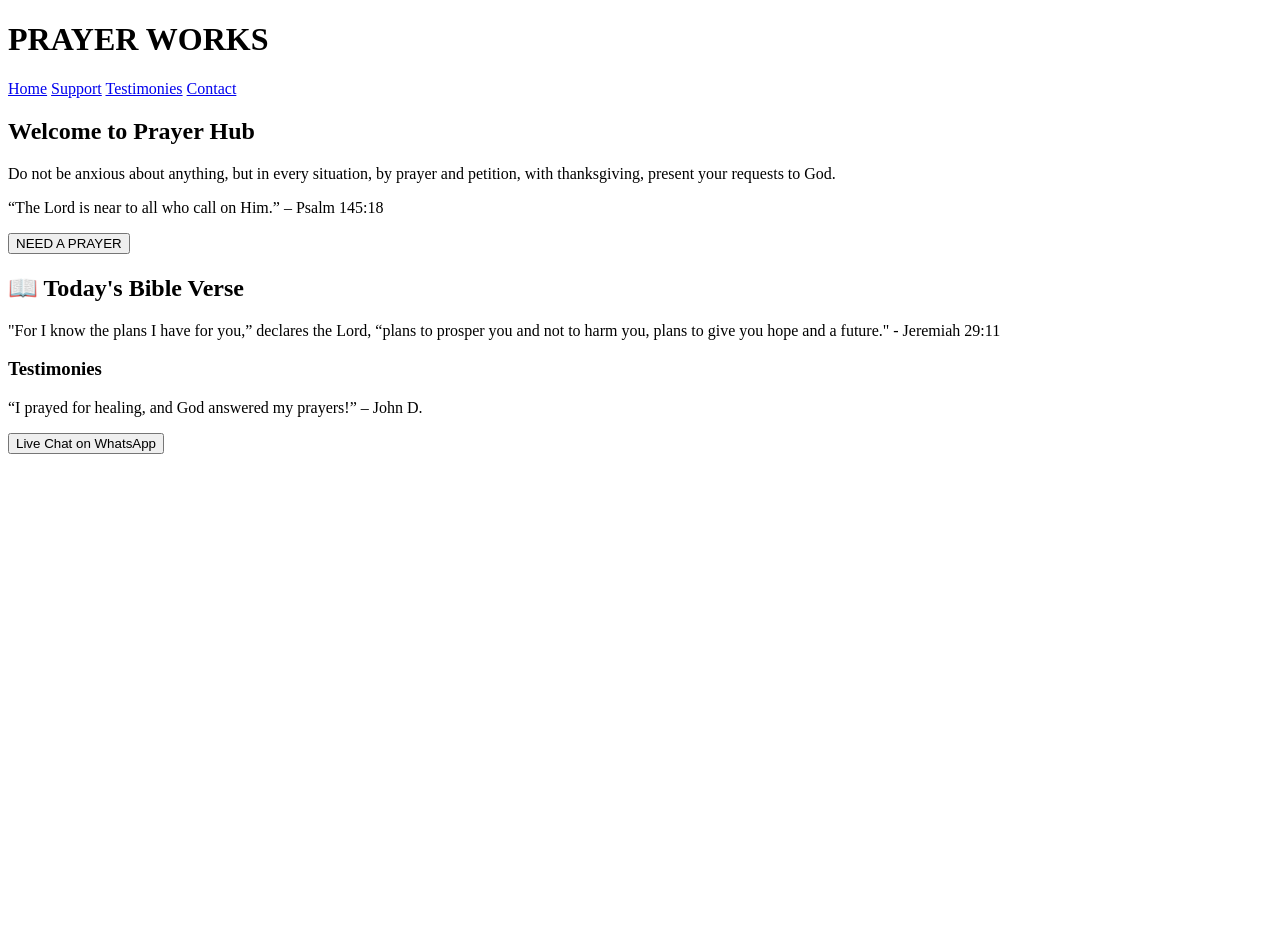
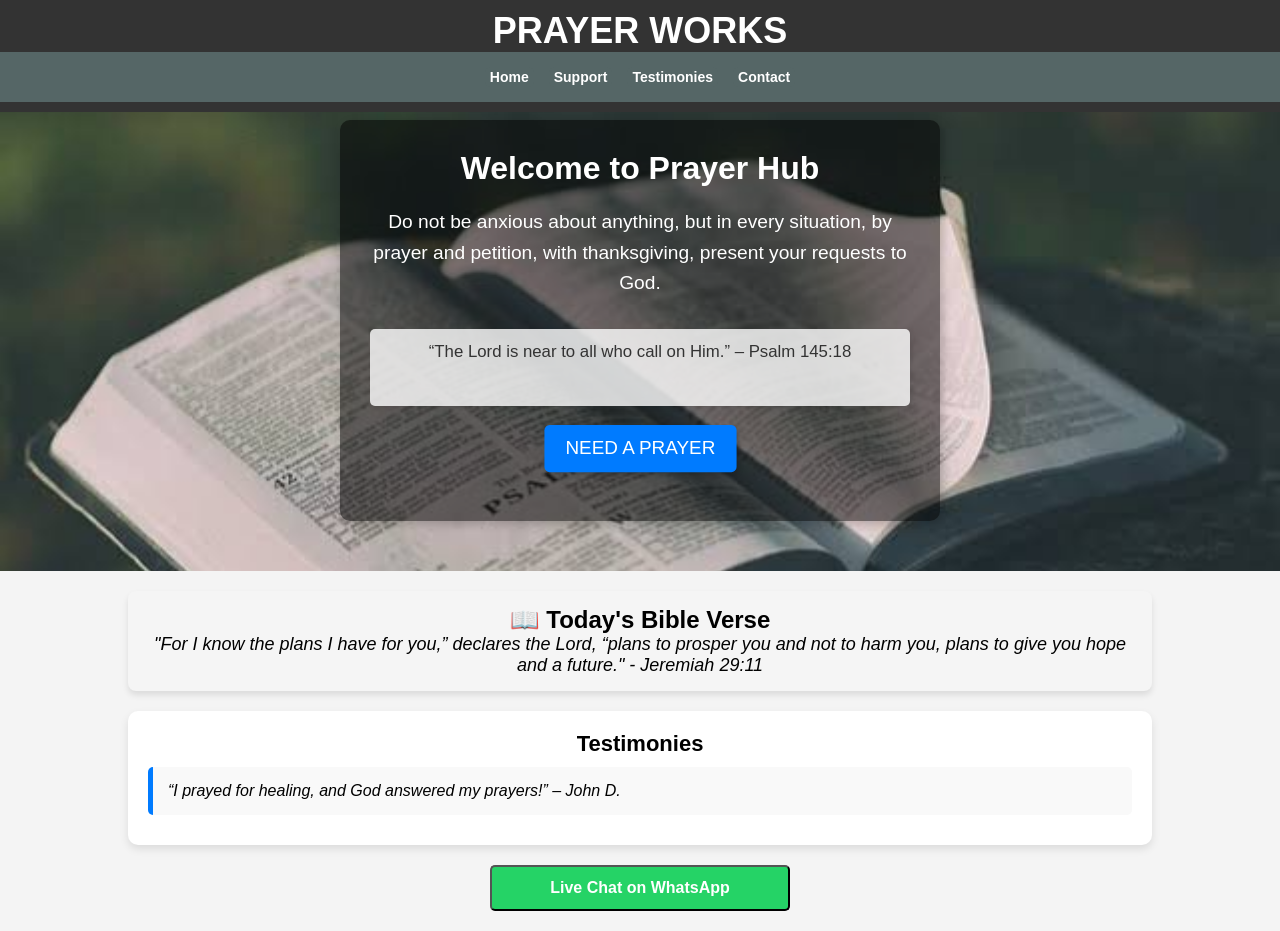
Before and after one commit to JonahMasanga/PrayerHub, a plain HTML site: page index.html in a window 1280 px wide. Before the commit the page ends 800 px from the top, so only its background shows below. Drawn offline with Linux system fonts and the light colour scheme.

Commit message:
Update index.html

```diff
--- a/index.html
+++ b/index.html
@@ -4,7 +4,7 @@
     <meta charset="UTF-8">
     <meta name="viewport" content="width=device-width, initial-scale=1.0">
     <title>Prayer Works</title>
-    <link rel="stylesheet" href="pray me.css">
+    <link rel="stylesheet" href="index.css">
     <style>
         .hidden { display: none; }
     </style>
@@ -15,7 +15,7 @@
         <h1>PRAYER WORKS</h1>
         <nav>
             <div class="nav-links">
-                <a href="Pray with me.html">Home</a>
+                <a href="index.html">Home</a>
                 <a href="support.html">Support</a>
                 <a href="testimonies.html">Testimonies</a>
                 <a href="contact.html">Contact</a>
```
